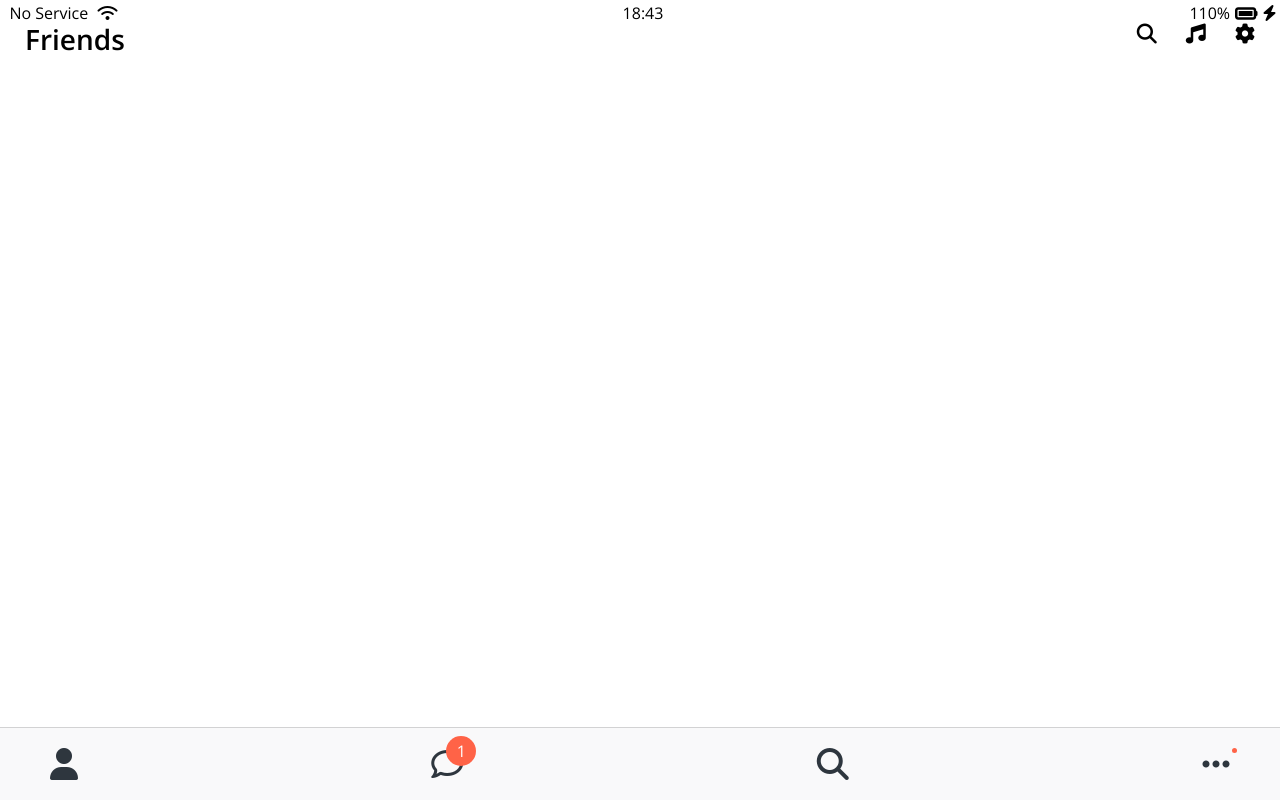
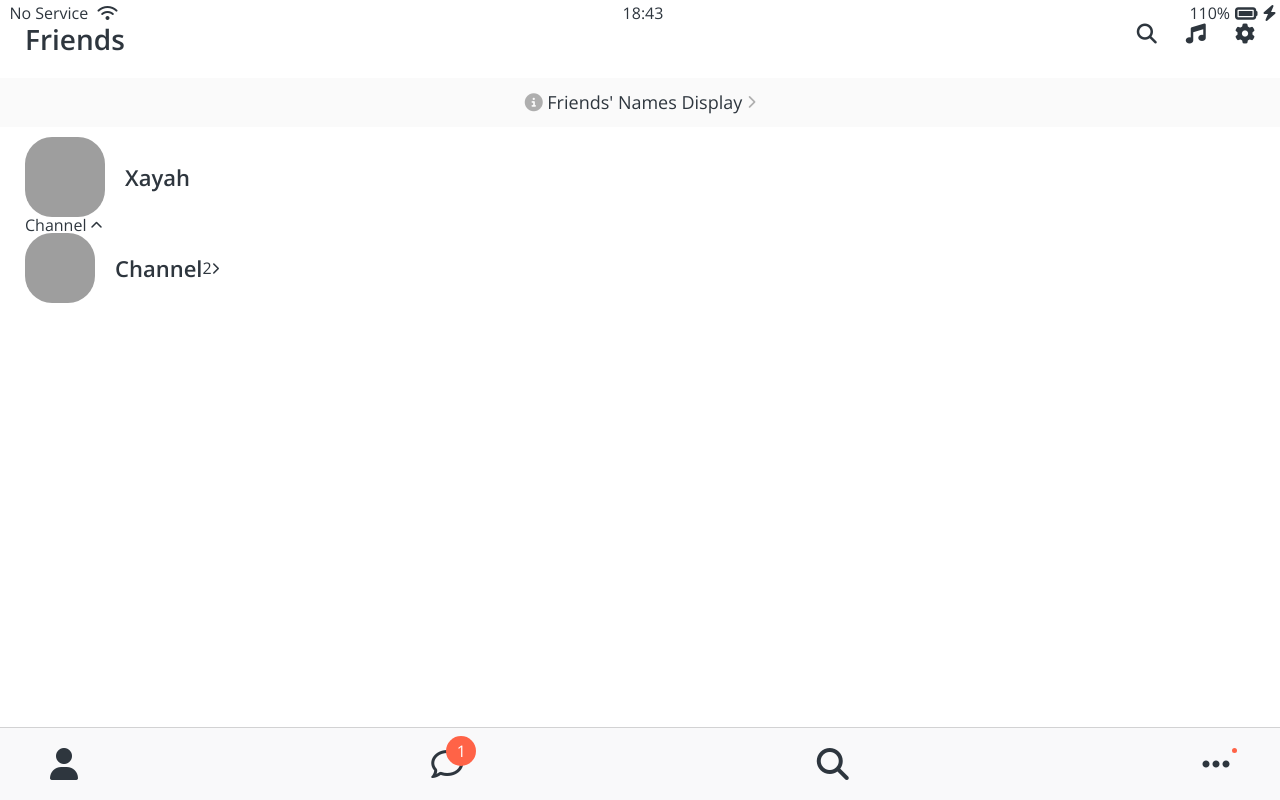
Before and after one commit to henggarae/kokoa-clone-2021, a plain HTML site: page friends.html in a window 1280 px wide. Drawn offline with nearby package versions, Linux system fonts and the light colour scheme; grey boxes are pictures that could not be loaded.

Commit message:
2021-4-17(2)
히힣

```diff
--- a/css/components/screen-header.css
+++ b/css/components/screen-header.css
@@ -3,6 +3,7 @@
     display: flex;
     justify-content: space-between;
     padding: 25px;
+    padding: var(--horizontal-space);
 }
 
 .screen-header__title{
--- /dev/null
+++ b/css/components/user-component.css
@@ -0,0 +1,29 @@
+.user-component,
+.user-component__column:first-child{
+    display: flex;
+    align-items: center;
+}
+
+.user-component__avatar{
+    width: 70px;
+    height: 70px;
+    border-radius: 27px;
+    margin-right: 20px;
+
+}
+.user-component__title{
+    font-weight: 600;
+    font-size: 22px;
+}
+
+.user-component__subtitle{
+    margin-top: 8px;
+    font-size: 17px;
+    color: rgba(0, 0, 0, 0.5);
+}
+
+
+.user-component__avatar--xl{
+    width: 80px;
+    height: 80px ;
+}
--- /dev/null
+++ b/css/screens/friends.css
@@ -0,0 +1,16 @@
+#friends-display-link{
+    text-align: center;
+    display: block;
+    background-color: #fafafa;
+    padding: 15px 0px;
+    font-size: 18px;
+    margin-bottom: 10px;
+}
+
+#friends-display-link i{
+    color: rgba(0, 0, 0, 0.3);
+
+}
+.friends-screen{
+    padding: 0px var(--horizontal-space);
+}
--- a/css/style.css
+++ b/css/style.css
@@ -5,9 +5,13 @@
 @import "components/status-bar.css";
 @import "components/nav-bar.css";
 @import "components/screen-header.css";
+@import "components/user-component.css";
 /*screens*/
 @import "screens/login.css";
+@import "screens/friends.css";
 
 body{
+    color: #2e363e;
     font-family: 'Open Sans', sans-serif;
+
 }
--- a/css/variables.css
+++ b/css/variables.css
@@ -1,4 +1,4 @@
 :root{
     --yellow:#fae100;
-
+    --horizontal-space:25px;
 }
--- a/friends.html
+++ b/friends.html
@@ -34,6 +34,44 @@
         <span><i class="fas fa-cog fa-lg"></i></span>
     </div>
 </header>
+
+<a id="friends-display-link">
+    <i class="fas fa-info-circle"></i> Friends' Names Display <i class="fas fa-chevron-right fa-xs"></i>
+</a>
+<main class="friends-screen">
+<div class="user-component">
+    <div class="user-component__column">
+        <img src="https://cdn-store.leagueoflegends.co.kr/images/v2/champion-tiles/498000.jpg"
+        class="user-component__avatar user-component__avatar--xl" />
+        <div class="user-component__text">
+            <h4 class="user-component__title">Xayah</h4>
+         <!--   <h6 class="user-component__subtitle">42=42</h6> -->
+        </div>
+    </div>
+    <div class="user-component__column"></div>
+
+</div>
+
+<div class="friends-screen__channel">
+    <div class="friends-screen__channel-header">
+        <span>Channel</span>
+        <i class="fas fa fa-chevron-up fa-xs"></i>
+    </div>
+    <div class="user-component">
+        <div class="user-component__column">
+            <img src="https://cdn-store.leagueoflegends.co.kr/images/v2/champion-tiles/498000.jpg"
+            class="user-component__avatar user-component__avatar--sm" />
+            <div class="user-component__text">
+                <h4 class="user-component__title">Channel</h4>
+            </div>
+        </div>
+        <div class="user-component__column"></div>
+            <span>2</span>
+            <i class="fas fa-chevron-right fa-xs"></i>
+    </div>
+</div>
+</main>
+
 
 <nav class="nav">
     <ul class="nav__list">
```
